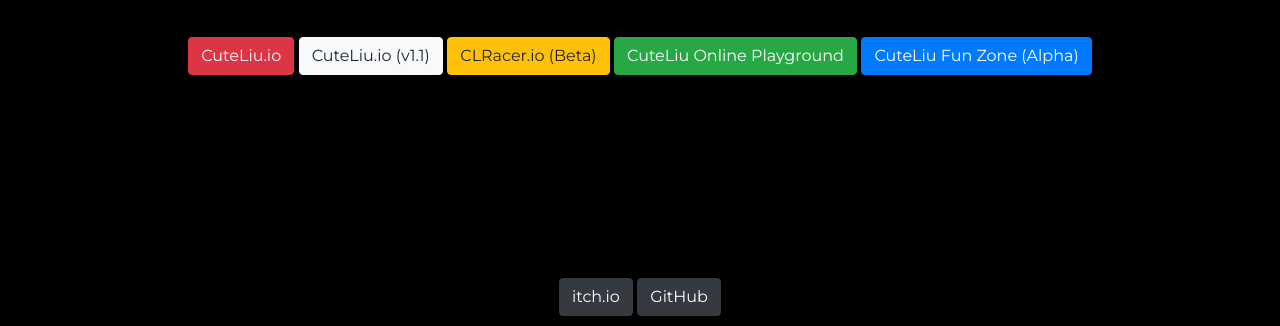
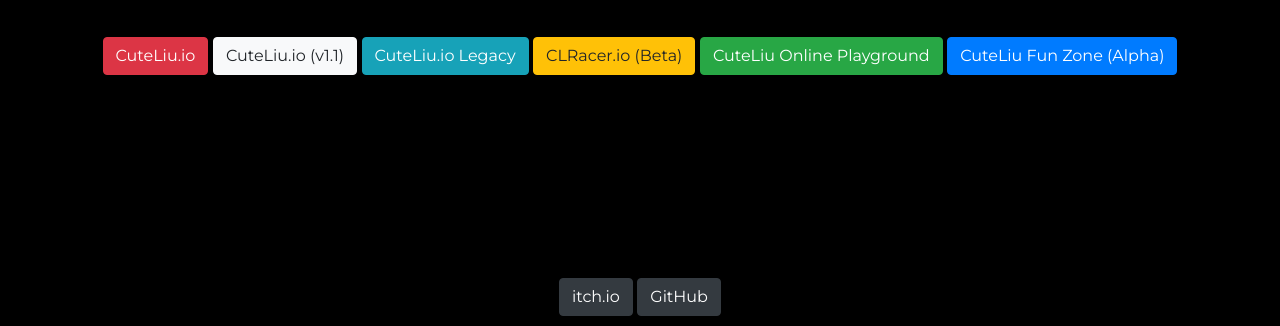
Before and after one commit to CuteLiuGames/Home, a plain HTML site: page index.html in a window 1280 px wide. Shown: the part 474-800 px from the top of the page. Drawn offline with nearby package versions, Linux system fonts and the light colour scheme.

Commit message:
Update index.html

```diff
--- a/index.html
+++ b/index.html
@@ -31,6 +31,7 @@
     <pre></pre>
     <a class="btn btn-danger" href="https://cuteliugames.github.io/CuteLiu.io/" role="button">CuteLiu.io</a>
     <a class="btn btn-light" href="https://cuteliugames.github.io/CuteLiu.io-1.1/" role="button">CuteLiu.io (v1.1)</a>
+    <a class="btn btn-info" href="https://cuteliugames.github.io/CuteLiu.io-Legacy/" role="button">CuteLiu.io Legacy</a>
     <a class="btn btn-warning" href="https://cuteliugames.github.io/Games-CLRacer/" role="button">CLRacer.io (Beta)</a>
     <a class="btn btn-success" href="https://cuteliugames.github.io/Games-CLOnline/" role="button">CuteLiu Online
       Playground</a>
```
